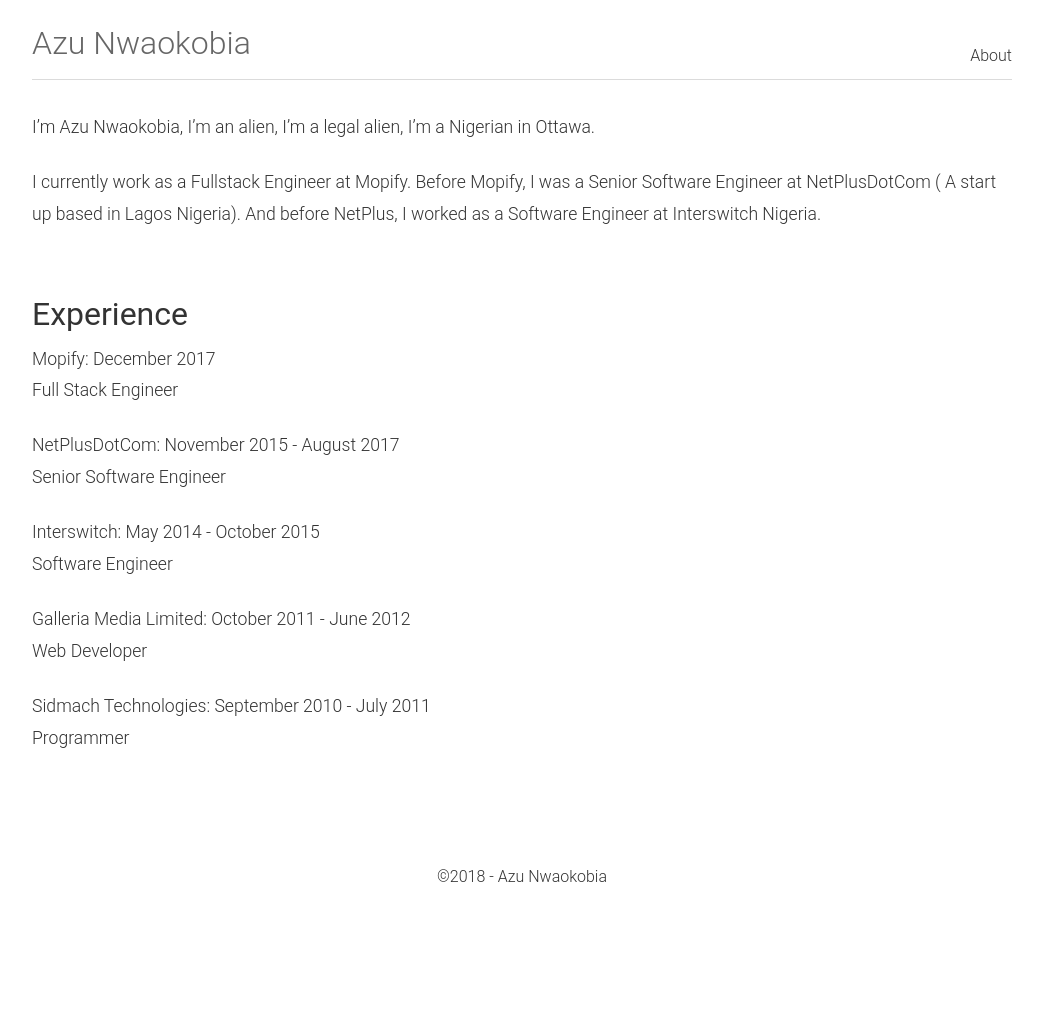
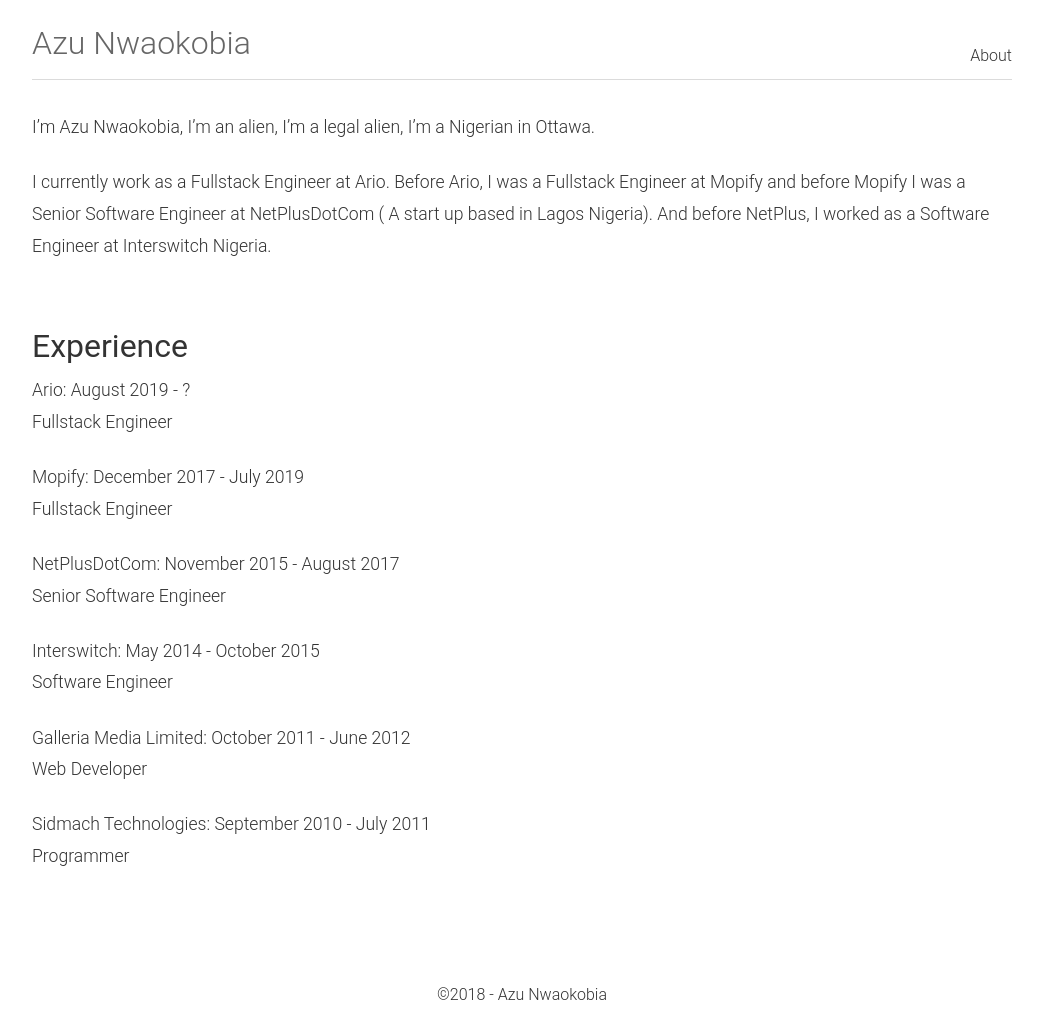
Before and after one commit to azdonald/azdonald.github.io, a Jekyll site: the page built from about.md, in a window 1280 px wide. Shown: the whole page, without its empty margins (118-1161 px from the left). Built offline with Jekyll 4.4.1, drawn with Linux system fonts in a browser that asks for light colours; before the commit the page ends 904 px from its top, so only the background shows below that.

Commit message:
Updated about us page and added a new post

```diff
--- a/about.md
+++ b/about.md
@@ -6,13 +6,16 @@ permalink: /about/
 
 I'm Azu Nwaokobia, I'm an alien, I'm a legal alien, I'm a Nigerian in Ottawa.
 
-I currently work as a Fullstack Engineer at Mopify. Before Mopify, I was a Senior Software Engineer at NetPlusDotCom ( A start up based in Lagos Nigeria). And before NetPlus, I worked as a Software Engineer at Interswitch Nigeria.
+I currently work as a Fullstack Engineer at Ario. Before Ario, I was a Fullstack Engineer at Mopify and before Mopify I was a Senior Software Engineer at NetPlusDotCom ( A start up based in Lagos Nigeria). And before NetPlus, I worked as a Software Engineer at Interswitch Nigeria.
 
 
 ## Experience
 
-Mopify: December 2017
-Full Stack Engineer
+Ario: August 2019 - ?
+Fullstack Engineer
+
+Mopify: December 2017 - July 2019
+Fullstack Engineer
 
 NetPlusDotCom: November 2015 - August 2017
 Senior Software Engineer
```
Also changed, not shown: _posts/2020-01-01-Welcome-to-2020.md (added, +26 -0 lines), Gemfile.lock.
